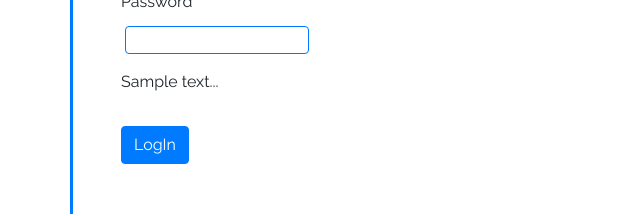
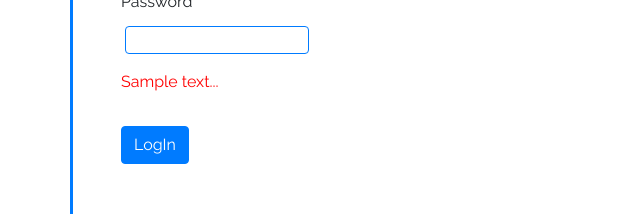
Before and after one commit to Tanmay-More/Login-Page, a React (Create React App) app: page / in a window 1280 px wide. Shown: the part 300-516 px from the top of the page, without its empty margins (0-640 px from the left). Built offline with nearby package versions, Linux system fonts and the light colour scheme.

Commit message:
sample text color changed in login form

```diff
--- a/src/components/LoginForm.js
+++ b/src/components/LoginForm.js
@@ -19,7 +19,7 @@ function LoginForm({Login, error}) {
                <input className='rounded m-1 border border-primary d-block' type="password" name="password" id="password" onChange={e => setDetails({...details, password: e.target.value})} value={details.password} />
            </div>
        </div>
-       <p>Sample text...</p>
+       <p style={{color: "red"}}>Sample text...</p>
        <input className='btn btn-primary rounded my-3 mx-0' type="submit" value="LogIn" />
        {(error !== "") ? <p className='error text-danger m-0'>{error}</p>: ""}
    </form>
```
